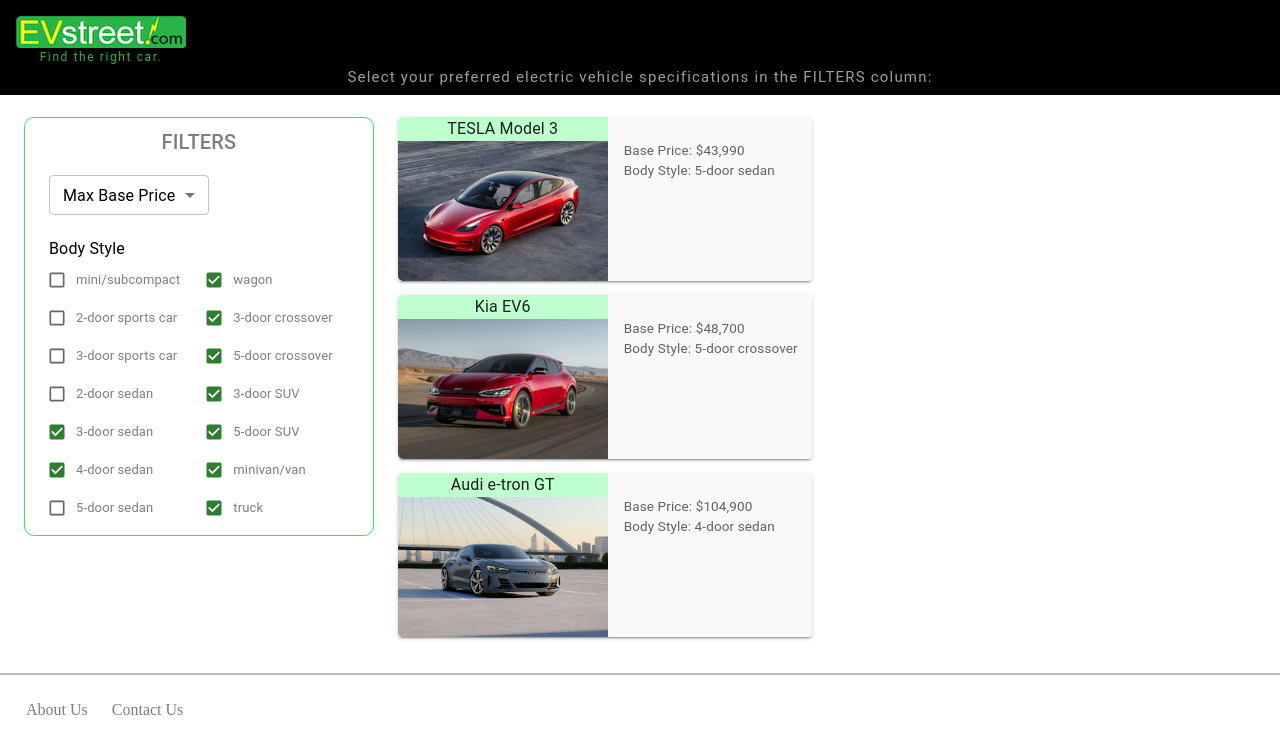
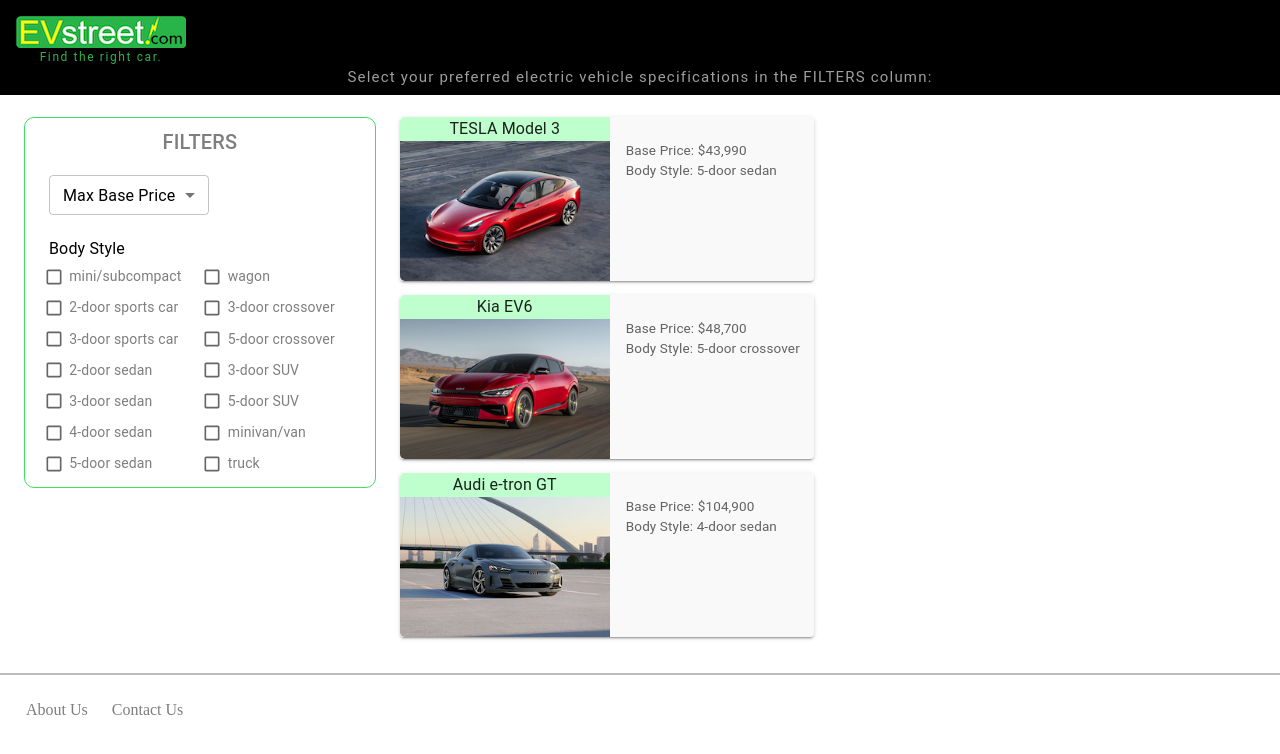
Before and after one commit to e-williams/ev-street, a React (Create React App) app in the folder evstreet/: page / in a window 1280 px wide. Shown: the top 754 px of the page. Built offline with nearby package versions, Linux system fonts and the light colour scheme.

Commit message:
finished up MUI checkbox work completed in meeting, minor additional cleanup

```diff
--- a/evstreet/src/components/Checkbox.js
+++ b/evstreet/src/components/Checkbox.js
@@ -3,10 +3,11 @@
 import { Checkbox, Typography, FormControlLabel } from "@mui/material";
 
 const CustomCheckbox = ({ hasBeenChecked, id, onChange }) => {
+
   const labelColor = hasBeenChecked(id) ? "#2db34a" : "#7e7e7e";
 
   const CheckboxLabels = styled(Typography)({
-    fontSize: 13,
+    fontSize: 14,
     color: labelColor,
   });
 
@@ -16,9 +17,15 @@
         <Checkbox
           size="small"
           color="success"
+          sx={{ padding: .7 }}
           checked={hasBeenChecked(id)}
-          id={id}
-          onChange={onChange}
+            // checked prop = parameter hasBeenChecked which is defined in
+            // BodyStyleFilter with argument id and passed down to here.
+            // The id parameter is assigned below to passed prop from
+            // BodyStyleFilter.
+          id={id} // receives
+          onChange={onChange} // Receives prop onChange=handleChange from
+            // BodyStyleFilter.
         />
       }
       label={<CheckboxLabels>{id}</CheckboxLabels>}
--- a/evstreet/src/components/SearchContainer.js
+++ b/evstreet/src/components/SearchContainer.js
@@ -6,8 +6,6 @@
 import { Box, Typography } from "@mui/material";
 
 function SearchContainer({
-  checked,
-  setChecked,
   setVehicleCheckboxFilters,
   vehicleCheckboxFilters,
   selectedPrice,
@@ -26,8 +24,6 @@
         setSelectedPrice={setSelectedPrice}
       />
       <BodyStyleFilter
-        checked={checked}
-        setChecked={setChecked}
         vehicleCheckboxFilters={vehicleCheckboxFilters}
         setVehicleCheckboxFilters={setVehicleCheckboxFilters}
       />
--- a/evstreet/src/components/SearchPageContainer.js
+++ b/evstreet/src/components/SearchPageContainer.js
@@ -8,14 +8,12 @@
 
 function SearchPageContainer() {
   const [vehicleCheckboxFilters, setVehicleCheckboxFilters] = useState([]);
+    // [state value variable, function to change state]
   const [selectedPrice, setSelectedPrice] = useState("");
 
   console.log({ vehicleCheckboxFilters });
 
-  const [checked, setChecked] = useState(false);
-
   const [checkboxEvent, setCheckboxEvent] = useState("");
-  // [state value variable, function to change state]
 
   const typeCheckboxEvent = typeof checkboxEvent.checked;
   console.log({ typeCheckboxEvent });
@@ -72,7 +70,8 @@
       };
 
       return getVehicleIdsForCheckbox(); // [0, 2]
-      // () to return function returned value.
+      // () used to invoke function and get returned value, rather than
+      // just referencing the variable that stores the function.
     },
     [vehicleCheckboxFilters] // dependency array
   );
@@ -225,7 +224,6 @@
         color: "#536d90",
         backgroundColor: "#f9f9f9",
         lineHeight: 3,
-        marginTop: 26,
         padding: 14,
         borderRadius: 4,
       });
@@ -261,8 +259,8 @@
       <Grid item>
         <FilterWrapper>
           <SearchContainer
-            checked={checked}
-            setChecked={setChecked}
+            //checked={checked}
+            //setChecked={setChecked}
             setCheckboxEvent={setCheckboxEvent}
             setVehicleCheckboxFilters={setVehicleCheckboxFilters}
             vehicleCheckboxFilters={vehicleCheckboxFilters}
--- a/evstreet/src/components/filters/BodyStyleFilter.js
+++ b/evstreet/src/components/filters/BodyStyleFilter.js
@@ -1,12 +1,10 @@
 import React, { useCallback, useEffect, useState } from "react";
 import { styled } from "@mui/material/styles";
 import {
-  Checkbox,
   Box,
   Grid,
   Typography,
   FormGroup,
-  FormControlLabel,
 } from "@mui/material";
 
 import CustomCheckbox from "../Checkbox";
@@ -15,30 +13,52 @@
   vehicleCheckboxFilters,
   setVehicleCheckboxFilters,
 }) {
-  const [checked, setChecked] = useState(vehicleCheckboxFilters);
 
-  const [isChecked, setIsChecked] = useState(false);
-  const labelColor = isChecked ? "#2db34a" : "#7e7e7e";
+  const [checkedFilters, setCheckedFilters] = useState(vehicleCheckboxFilters);
+    // checkedFilters and setCheckedFilters is essentially a chain to
+    // vehicleCheckboxFilters and setVehicleCheckboxFilters, done so the
+    // component is handling its own logic and state, in this case, the
+    // checkedFilters array, and passing it to vehicleCheckboxFilters in
+    // useEffect() below.
 
   useEffect(() => {
-    // update handleCheckboxFilterSelection to receive an array with all the
-    // Checkboxes ids that were selected.
-    setVehicleCheckboxFilters(checked);
-  }, [checked, setVehicleCheckboxFilters]);
+    // update vehicleCheckboxFilters to receive an array with all the
+    // Checkbox ids that were selected.
+    setVehicleCheckboxFilters(checkedFilters);
+  }, [checkedFilters]);
 
   const handleChange = useCallback(
     (event) => {
       console.log("HANDLE CHANGE::::");
       if (event.target.checked) {
-        setChecked([...checked, event.target.id]);
+          // if checkbox checked, filter added to checkedFilters array
+        setCheckedFilters([...checkedFilters, event.target.id]);
+          // ['4-door seand']
       } else {
-        setChecked(checked.filter((check) => check !== event.target.id));
+        setCheckedFilters(checkedFilters.filter((check) => check !== event.target.id));
+          // filters the checkedFilters array according to condition that each
+          // element in the array is not equal to the filter name.
       }
+    },
+    [checkedFilters]
+  );
 
-      setIsChecked(event.target.checked);
-    },
-    [checked]
-  );
+  const hasBeenChecked = useCallback((id) => checkedFilters.includes(id),
+    [checkedFilters]);
+  // Passed down to Checkbox.js as prop.
+  // useCalback returns the stored function upon subsequent renders or the new
+  // function if the dependency has changed.
+  // includes() returns a boolean value - true if vehicleCheckboxFilters
+  // includes the body_style name.
+  // * The main purpose of this function is to keep the checked state of every
+  // checkbox element in sync with all the currently selected filters.
+  // First, onChange triggers addition of filter to checkedFilters array.
+  // When checkedFilters changes, useEffect updates vehicleCheckboxFilters.
+  // Also when checkedFilters changes, hasBeenChecked() is updated to check if
+  // checkedFilters array includes the filter value of each checkbox, and is
+  // run upon re-render, which happens with a change in state.
+
+  console.log({checkedFilters});
 
   const FlexColumn2 = styled(Grid)({
     marginLeft: 10,
@@ -49,13 +69,6 @@
     marginTop: 10,
     color: "black",
   });
-
-  const CheckboxLabels = styled(Typography)({
-    fontSize: 13,
-    color: labelColor,
-  });
-
-  const hasBeenChecked = useCallback((id) => checked.includes(id), [checked]);
 
   return (
     <Box>
@@ -78,141 +91,64 @@
               id="3-door sports car"
               onChange={handleChange}
             />
-            <FormControlLabel
-              control={
-                <Checkbox
-                  size="small"
-                  color="success"
+            <CustomCheckbox
+              hasBeenChecked={hasBeenChecked}
               id="2-door sedan"
-                  checked={hasBeenChecked("2-door sedan")}
               onChange={handleChange}
             />
-              }
-              label={<CheckboxLabels>2-door sedan</CheckboxLabels>}
-            />
-            <FormControlLabel
-              control={
-                <Checkbox
-                  size="small"
-                  color="success"
+            <CustomCheckbox
+              hasBeenChecked={hasBeenChecked}
               id="3-door sedan"
-                  checked={checked}
               onChange={handleChange}
             />
-              }
-              label={<CheckboxLabels>3-door sedan</CheckboxLabels>}
-            />
-            <FormControlLabel
-              control={
-                <Checkbox
-                  size="small"
-                  color="success"
+            <CustomCheckbox
+              hasBeenChecked={hasBeenChecked}
               id="4-door sedan"
-                  checked={checked}
               onChange={handleChange}
             />
-              }
-              label={<CheckboxLabels>4-door sedan</CheckboxLabels>}
-            />
-            <FormControlLabel
-              control={
-                <Checkbox
-                  size="small"
-                  color="success"
+            <CustomCheckbox
+              hasBeenChecked={hasBeenChecked}
               id="5-door sedan"
-                  checked={hasBeenChecked("5-door sedan")}
               onChange={handleChange}
-                />
-              }
-              label={<CheckboxLabels>5-door sedan</CheckboxLabels>}
             />
           </FormGroup>
         </Grid>
         <FlexColumn2 item>
           <FormGroup sx={{ fontSize: 2 }}>
-            <FormControlLabel
-              control={
-                <Checkbox
-                  size="small"
-                  color="success"
+            <CustomCheckbox
+              hasBeenChecked={hasBeenChecked}
               id="wagon"
-                  checked={checked}
               onChange={handleChange}
             />
-              }
-              label={<CheckboxLabels>wagon</CheckboxLabels>}
-            />
-            <FormControlLabel
-              control={
-                <Checkbox
-                  size="small"
-                  color="success"
+            <CustomCheckbox
+              hasBeenChecked={hasBeenChecked}
               id="3-door crossover"
-                  checked={checked}
               onChange={handleChange}
             />
-              }
-              label={<CheckboxLabels>3-door crossover</CheckboxLabels>}
-            />
-            <FormControlLabel
-              control={
-                <Checkbox
-                  size="small"
-                  color="success"
+            <CustomCheckbox
+              hasBeenChecked={hasBeenChecked}
               id="5-door crossover"
-                  checked={checked}
               onChange={handleChange}
             />
-              }
-              label={<CheckboxLabels>5-door crossover</CheckboxLabels>}
-            />
-            <FormControlLabel
-              control={
-                <Checkbox
-                  size="small"
-                  color="success"
+            <CustomCheckbox
+              hasBeenChecked={hasBeenChecked}
               id="3-door SUV"
-                  checked={checked}
               onChange={handleChange}
             />
-              }
-              label={<CheckboxLabels>3-door SUV</CheckboxLabels>}
-            />
-            <FormControlLabel
-              control={
-                <Checkbox
-                  size="small"
-                  color="success"
+            <CustomCheckbox
+              hasBeenChecked={hasBeenChecked}
               id="5-door SUV"
-                  checked={checked}
               onChange={handleChange}
             />
-              }
-              label={<CheckboxLabels>5-door SUV</CheckboxLabels>}
-            />
-            <FormControlLabel
-              control={
-                <Checkbox
-                  size="small"
-                  color="success"
+            <CustomCheckbox
+              hasBeenChecked={hasBeenChecked}
               id="minivan/van"
-                  checked={checked}
               onChange={handleChange}
             />
-              }
-              label={<CheckboxLabels>minivan/van</CheckboxLabels>}
-            />
-            <FormControlLabel
-              control={
-                <Checkbox
-                  size="small"
-                  color="success"
+            <CustomCheckbox
+              hasBeenChecked={hasBeenChecked}
               id="truck"
-                  checked={checked}
               onChange={handleChange}
-                />
-              }
-              label={<CheckboxLabels>truck</CheckboxLabels>}
             />
           </FormGroup>
         </FlexColumn2>
```
Lines whose indentation alone changed are shown as unchanged.
